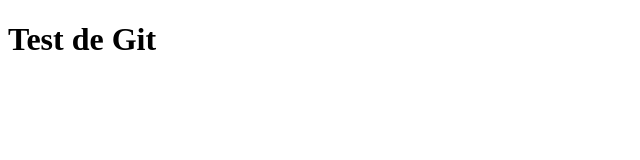
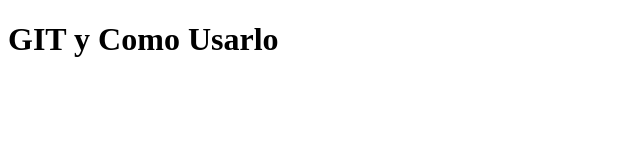
Before and after one commit to Carlos-Chavarria-Perez/proyecto-React-Conta, a plain HTML site: page index.html in a window 1280 px wide. Shown: the whole page, without its empty margins (0-640 px from the left). Drawn offline with Linux system fonts and the light colour scheme.

Commit message:
Cambio del H1 para claridad

```diff
--- a/index.html
+++ b/index.html
@@ -7,7 +7,7 @@
 </head>
 <body>
         <h1>
-            Test de Git
+            GIT y Como Usarlo
         </h1>
 </body>
 </html>
```
